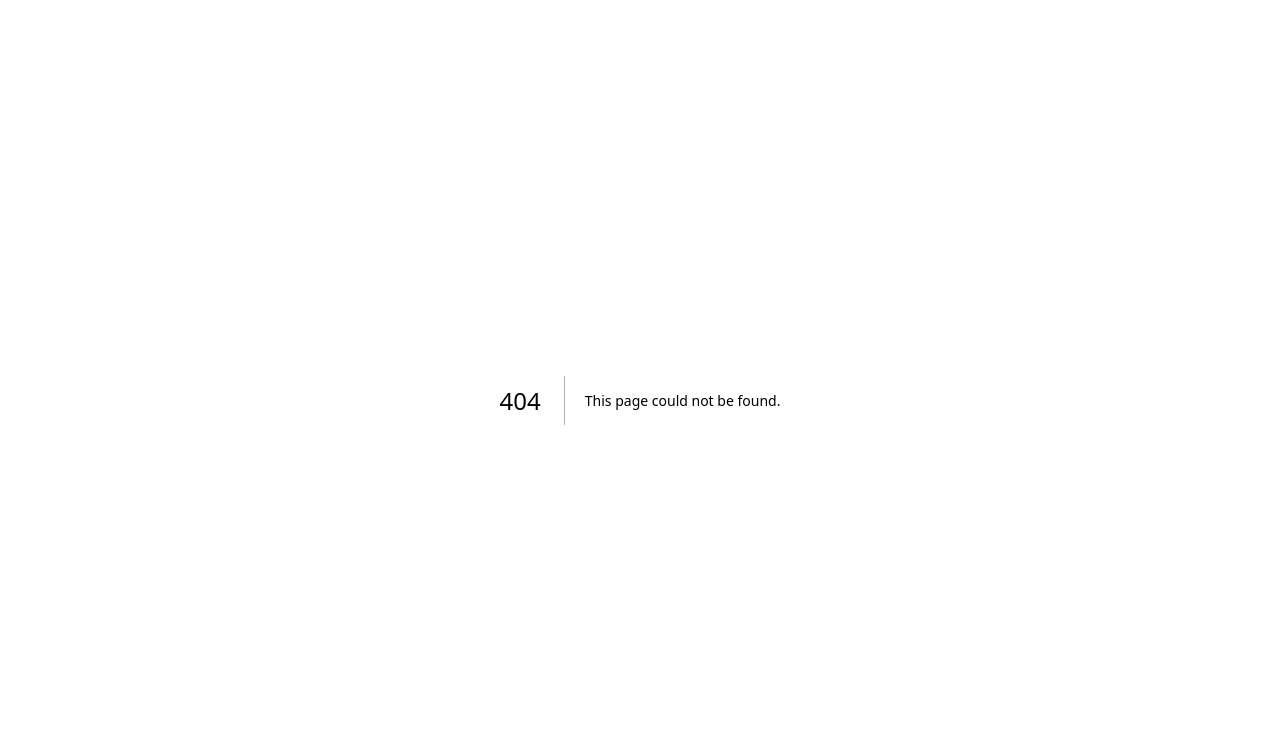
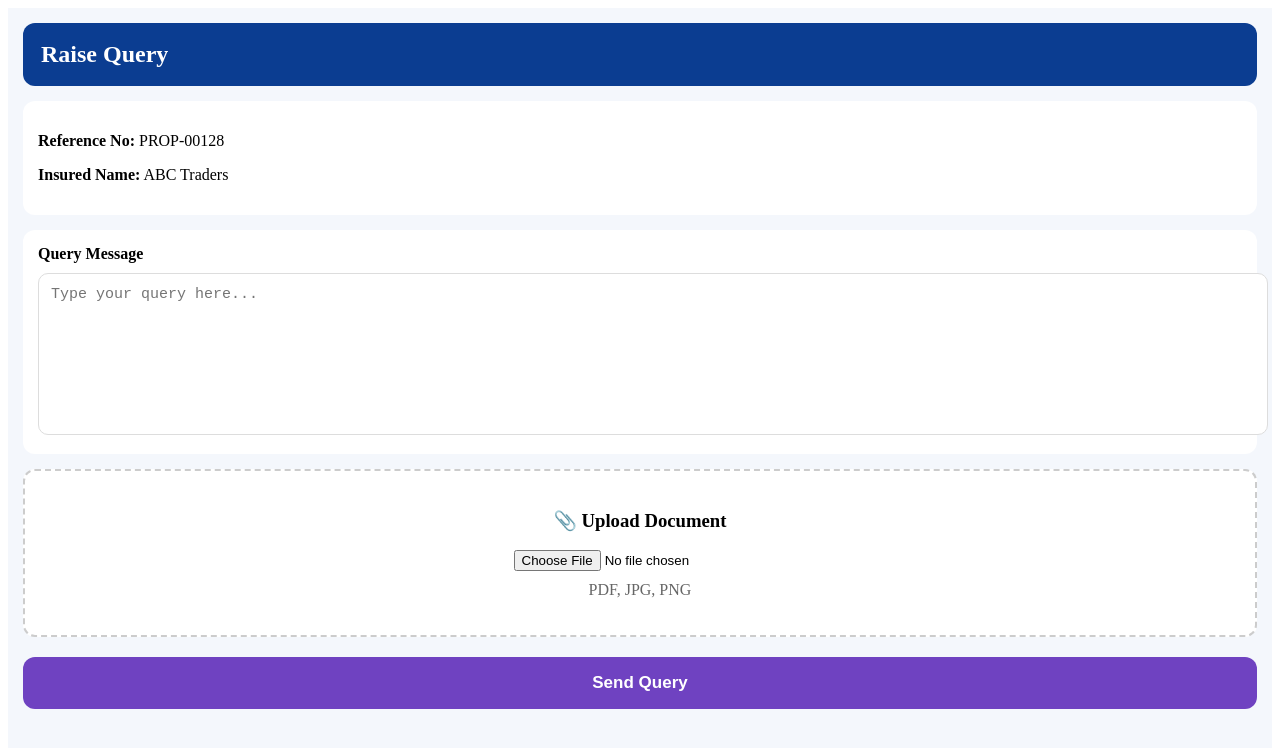
Before and after one commit to Arunsonly/property-insurance-portal, a Next.js app: page /admin/raise-query in a window 1280 px wide. Before the commit this address had no page. Shown: the top 748 px of the page. Built offline with nearby package versions, Linux system fonts and the light colour scheme.

Commit message:
Create raise-query.js

```diff
--- /dev/null
+++ b/pages/admin/raise-query.js
@@ -0,0 +1,118 @@
+import { useState } from "react";
+
+export default function RaiseQuery() {
+  const [query, setQuery] = useState("");
+
+  return (
+    <div
+      style={{
+        minHeight: "100vh",
+        background: "#f4f7fc",
+        padding: "15px",
+      }}
+    >
+      {/* Header */}
+
+      <div
+        style={{
+          background: "#0b3d91",
+          color: "#fff",
+          padding: "18px",
+          borderRadius: "12px",
+          marginBottom: "15px",
+        }}
+      >
+        <h2 style={{ margin: 0 }}>Raise Query</h2>
+      </div>
+
+      {/* Request Info */}
+
+      <div
+        style={{
+          background: "#fff",
+          padding: "15px",
+          borderRadius: "12px",
+          marginBottom: "15px",
+        }}
+      >
+        <p><b>Reference No:</b> PROP-00128</p>
+        <p><b>Insured Name:</b> ABC Traders</p>
+      </div>
+
+      {/* Query Box */}
+
+      <div
+        style={{
+          background: "#fff",
+          padding: "15px",
+          borderRadius: "12px",
+          marginBottom: "15px",
+        }}
+      >
+        <label>
+          <b>Query Message</b>
+        </label>
+
+        <textarea
+          value={query}
+          onChange={(e) => setQuery(e.target.value)}
+          placeholder="Type your query here..."
+          rows="8"
+          style={{
+            width: "100%",
+            marginTop: "10px",
+            padding: "12px",
+            borderRadius: "10px",
+            border: "1px solid #ddd",
+            resize: "none",
+            fontSize: "15px",
+          }}
+        />
+      </div>
+
+      {/* Upload */}
+
+      <div
+        style={{
+          background: "#fff",
+          padding: "20px",
+          borderRadius: "12px",
+          marginBottom: "20px",
+          textAlign: "center",
+          border: "2px dashed #ccc",
+        }}
+      >
+        <h3>📎 Upload Document</h3>
+
+        <input type="file" />
+
+        <p
+          style={{
+            color: "#666",
+            marginTop: "10px",
+          }}
+        >
+          PDF, JPG, PNG
+        </p>
+      </div>
+
+      {/* Button */}
+
+      <button
+        style={{
+          width: "100%",
+          padding: "16px",
+          border: "none",
+          borderRadius: "12px",
+          background: "#6f42c1",
+          color: "#fff",
+          fontSize: "17px",
+          fontWeight: "bold",
+          cursor: "pointer",
+        }}
+      >
+        Send Query
+      </button>
+    </div>
+  );
+        }
```
